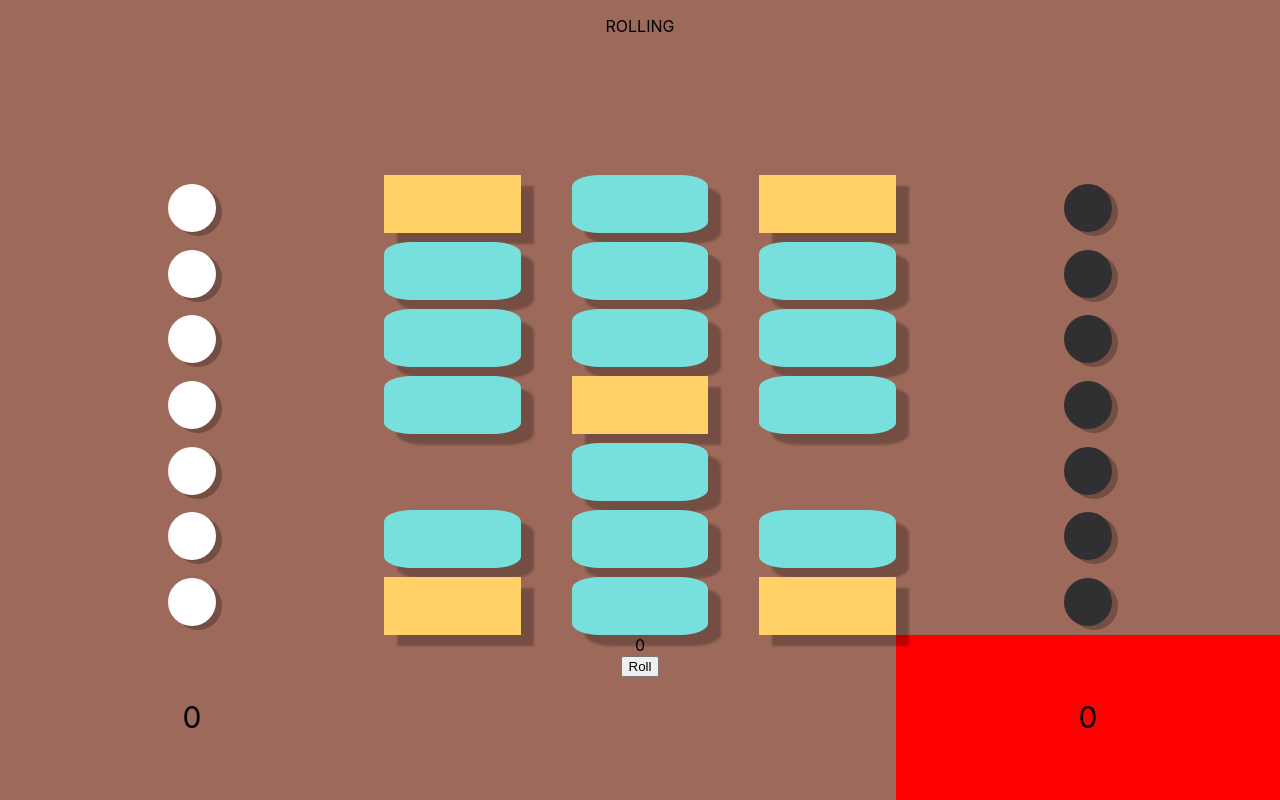
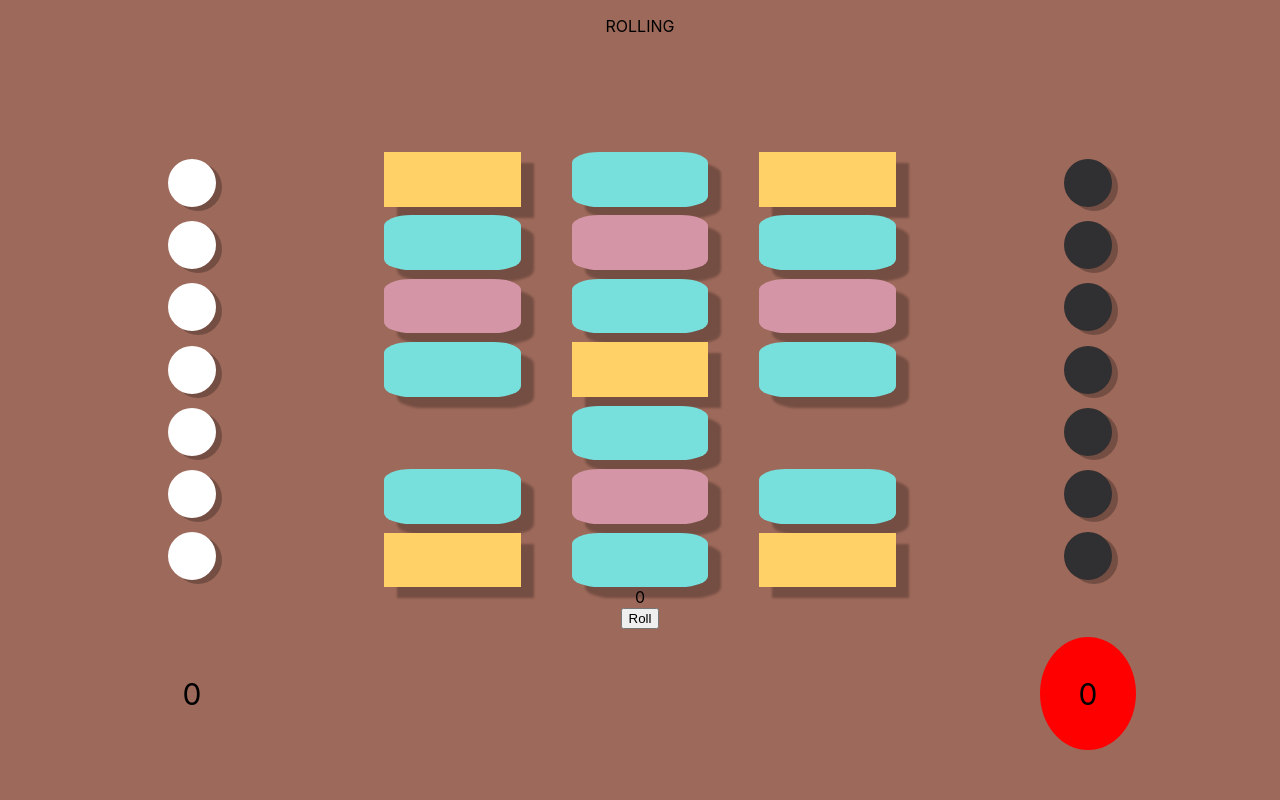
Before and after one commit to alex-808/ur.io, a React (Create React App) app in the folder client/: page / in a window 1280 px wide. Built offline with nearby package versions, Linux system fonts and the light colour scheme.

Commit message:
Add tile coloring and styling for active player highlight

```diff
--- a/client/src/components/Board.tsx
+++ b/client/src/components/Board.tsx
@@ -14,6 +14,7 @@ const Board: React.FC<Props> = ({ tiles, handleTokenClick }) => {
         <Tile
           oc={tile.oc}
           type={tile.type}
+          index={i}
           token={tile.token}
           key={i}
           handleTokenClick={handleTokenClick}
--- a/client/src/components/PlayerScore.scss
+++ b/client/src/components/PlayerScore.scss
@@ -15,5 +15,7 @@
 }
 
 .active {
+  padding: 10%;
+  border-radius: 50%;
   background-color: red;
 }
--- a/client/src/components/PlayerScore.tsx
+++ b/client/src/components/PlayerScore.tsx
@@ -9,12 +9,13 @@ interface Props {
 const PlayerScore: React.FC<Props> = ({ player, activePlayer }) => {
   return (
     <div
-      className={`player${player.id}Score ${
-        player.id === activePlayer?.id ? 'active' : ''
-      }`}
+      className={`player${player.id}Score
+      `}
       style={{ color: 'black', fontSize: '30px' }}
     >
-      <div>{player.score}</div>
+      <div className={`${player.id === activePlayer?.id ? 'active' : ''}`}>
+        {player.score}
+      </div>
     </div>
   )
 }
--- a/client/src/components/Tile.tsx
+++ b/client/src/components/Tile.tsx
@@ -1,10 +1,10 @@
 import React from 'react'
-import { Card } from '@material-ui/core'
 import { Token } from './Token'
 import './Tile.scss'
 
 interface Props extends TileI {
   handleTokenClick: handleTokenClick
+  index: number
 }
 
 // Possible states:
@@ -16,11 +16,21 @@ interface Props extends TileI {
 // isStart
 //
 
-const Tile: React.FC<Props> = ({ oc, token, type, handleTokenClick }) => {
+const Tile: React.FC<Props> = ({
+  oc,
+  token,
+  type,
+  index,
+  handleTokenClick,
+}) => {
   let className = 'red'
   switch (type) {
     case 'normal':
-      className = 'tile-style-0'
+      if (index % 2 === 0) {
+        className = 'tile-style-1'
+      } else {
+        className = 'tile-style-0'
+      }
       break
     case 'rosette':
       className = 'rosette'
```
